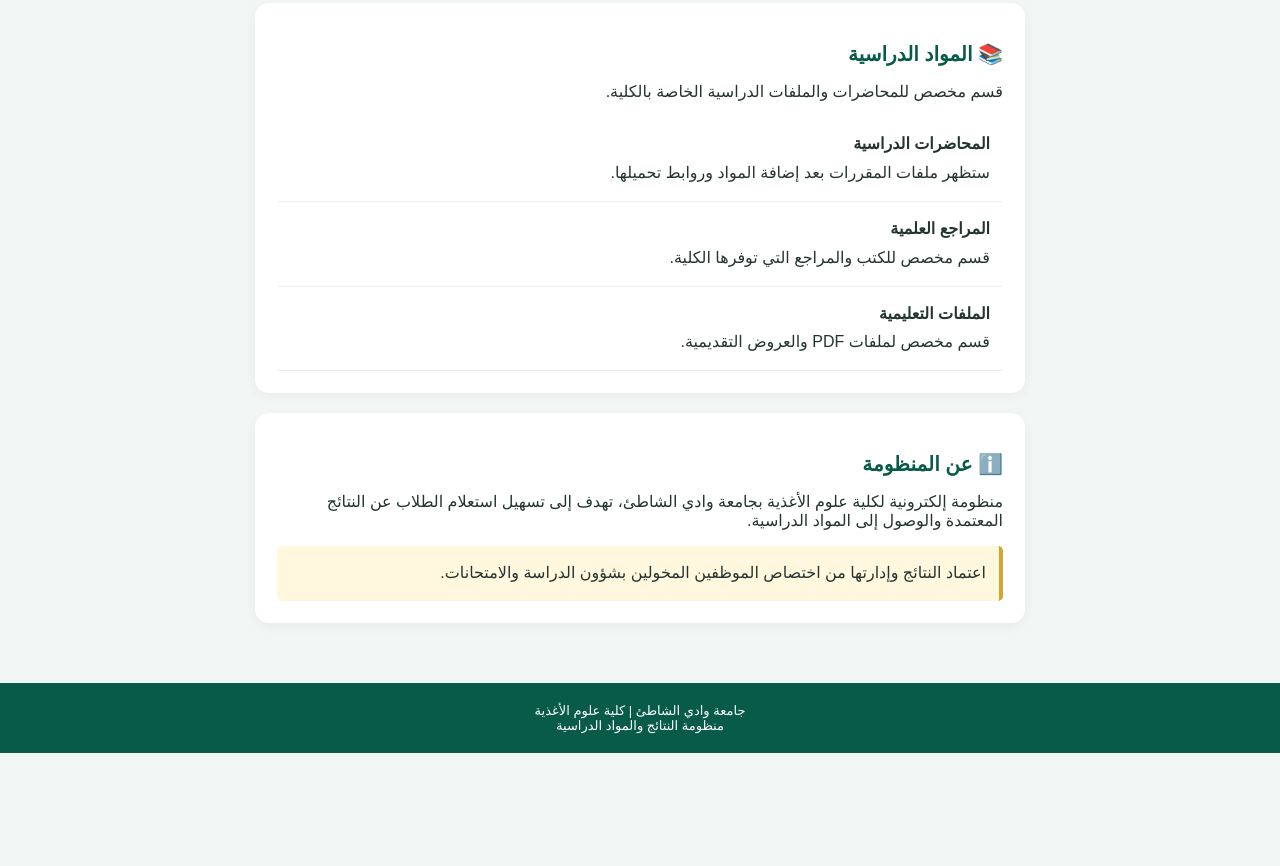
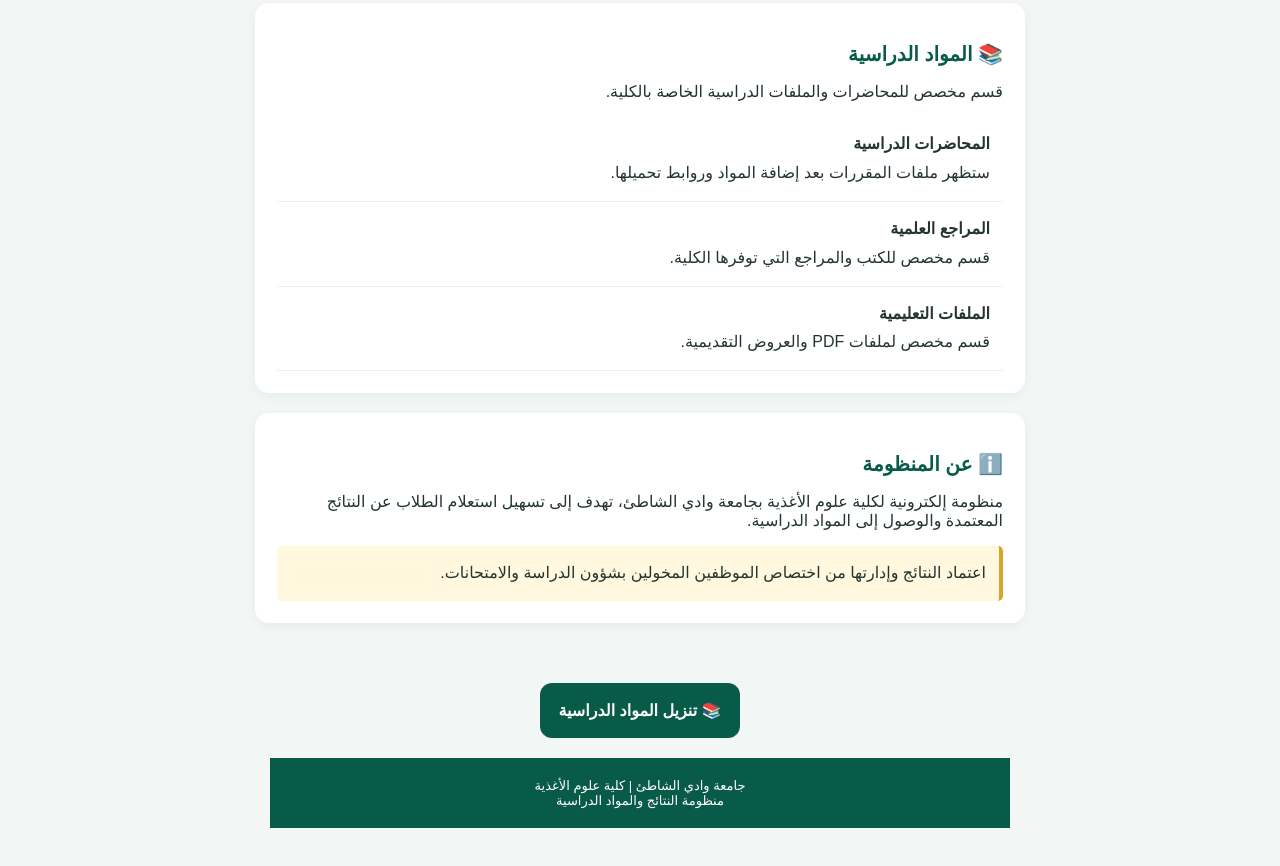
Before and after one commit to mohmoh87878787-cmyk/food-science-results, a plain HTML site: page index.html in a window 1280 px wide. Shown: the part 670-1536 px from the top of the page. Before the commit the page ends 1423 px from the top, so only its background shows below. Drawn offline with Linux system fonts and the light colour scheme.

Commit message:
Add study materials download shortcut

```diff
--- a/index.html
+++ b/index.html
@@ -158,7 +158,12 @@
   </div>
 </section>
 
-</main>
+<main>
+  <div style="display:flex;gap:10px;justify-content:center;margin:20px 0;flex-wrap:wrap">
+      <a href="#materials" style="display:block;background:#075b48;color:white;padding:18px;border-radius:12px;text-decoration:none;font-weight:bold;text-align:center">
+          📚 تنزيل المواد الدراسية
+            </a>
+            </div>
 
 <footer>
   جامعة وادي الشاطئ | كلية علوم الأغذية<br>
```
